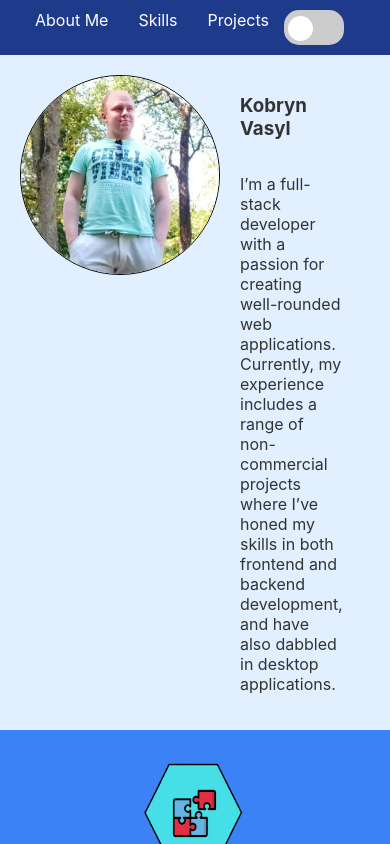
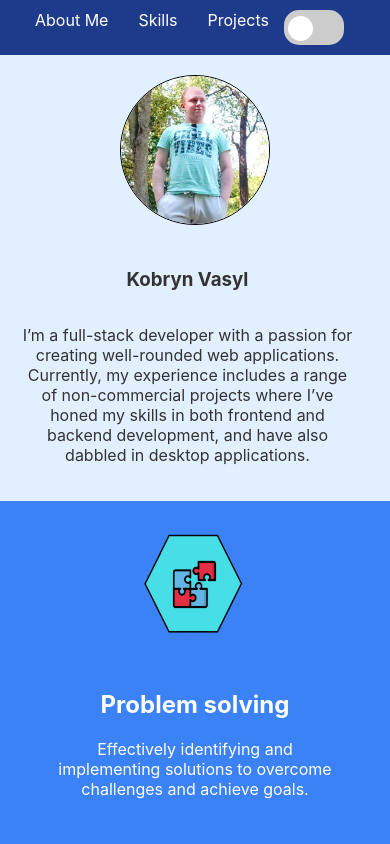
Before and after one commit to Vasya-556/portfolio, a React (Create React App) app in the folder frontend/: page / in a window 390 px wide. Shown: the top 844 px of the page. Built offline with nearby package versions, Linux system fonts and the light colour scheme; no server answers.

Commit message:
Fixed styles for phones

```diff
--- a/frontend/src/App.css
+++ b/frontend/src/App.css
@@ -389,3 +389,25 @@ input:checked + .slider:before{
     width: 100%;
   }
 }
+
+@media (max-width: 768px) {
+  .AboutMe {
+    flex-direction: column;
+    align-items: center; /* Center image and text on mobile */
+  }
+
+  .ImageContainer {
+    margin-right: 0;
+    margin-bottom: 20px; /* Add spacing between image and text */
+  }
+
+  .ImageContainer img {
+    width: 150px; /* Adjust image size for smaller screens */
+    height: 150px;
+  }
+
+  .TextContent {
+    text-align: center; /* Center text for mobile screens */
+    padding-right: 0;
+  }
+}
```
